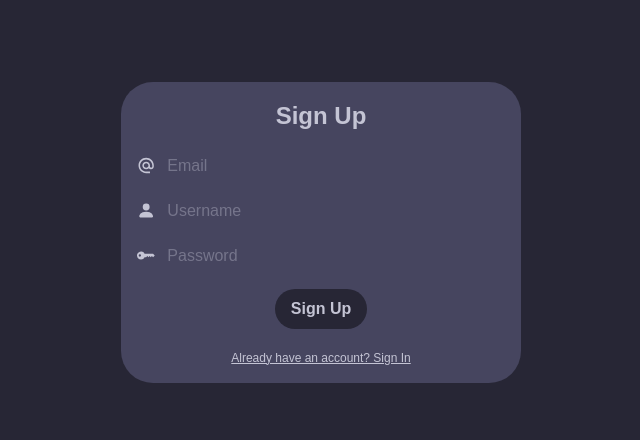
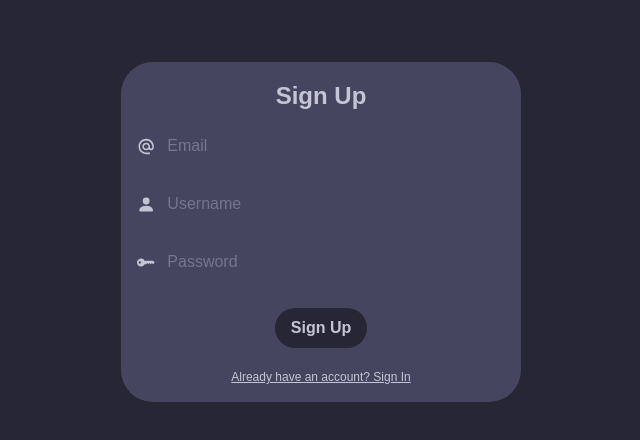
Before and after one commit to bredigian/chat-realtime, a React (Create React App) app: page /signup in a window 1280 px wide. Shown: the top 440 px of the page, without its empty margins (319-959 px from the left). Built offline with nearby package versions, Linux system fonts and the light colour scheme.

Commit message:
[feature] add form validator

```diff
--- a/src/components/form/index.jsx
+++ b/src/components/form/index.jsx
@@ -1,12 +1,19 @@
 import { BsFillKeyFill, BsFillPersonFill } from "react-icons/bs"
 import { Card, Input } from "../../components"
+import React, { useReducer } from "react"
 
 import { Link } from "react-router-dom"
 import { MdAlternateEmail } from "react-icons/md"
 import { Pulsar } from "@uiball/loaders"
-import React from "react"
+import { formReducer } from "../../store/reducers"
+import { initialState } from "../../store/reducers/form"
+import { onInputChange } from "../../utils"
 
 const Form = ({ type, onSubmit, isLogging }) => {
+  const [formState, dispatchFormState] = useReducer(formReducer, initialState)
+  const onHandleChangeInput = (value, type) => {
+    onInputChange(type, value, dispatchFormState, formState)
+  }
   return (
     <Card className="w-4/5 max-w-form flex flex-col items-center gap-5">
       <h1 className="text-lg font-bold text-primary">{type}</h1>
@@ -22,6 +29,11 @@ const Form = ({ type, onSubmit, isLogging }) => {
           icon={
             <MdAlternateEmail className="border-b border-transparent text-primary text-base" />
           }
+          onChange={(e) => onHandleChangeInput(e.target.value, "email")}
+          value={formState.email.value}
+          hasError={formState.email.hasError}
+          errorMessage={formState.email.errorMessage}
+          clicked={formState.email.clicked}
         />
         {type !== "Sign In" ? (
           <Input
@@ -32,6 +44,11 @@ const Form = ({ type, onSubmit, isLogging }) => {
             icon={
               <BsFillPersonFill className="border-b border-transparent text-primary text-base" />
             }
+            onChange={(e) => onHandleChangeInput(e.target.value, "username")}
+            value={formState.username.value}
+            hasError={formState.username.hasError}
+            errorMessage={formState.username.errorMessage}
+            clicked={formState.username.clicked}
           />
         ) : null}
         <Input
@@ -42,6 +59,11 @@ const Form = ({ type, onSubmit, isLogging }) => {
           icon={
             <BsFillKeyFill className="border-b border-transparent text-primary text-base" />
           }
+          onChange={(e) => onHandleChangeInput(e.target.value, "password")}
+          value={formState.password.value}
+          hasError={formState.password.hasError}
+          errorMessage={formState.password.errorMessage}
+          clicked={formState.password.clicked}
         />
         {isLogging ? (
           <Pulsar />
--- a/src/components/input/index.jsx
+++ b/src/components/input/index.jsx
@@ -3,18 +3,25 @@ import React from "react"
 
 const Input = ({
   label,
+  value,
+  hasError,
+  errorMessage,
+  clicked,
   icon,
-  subLabel,
   type,
   id,
   onSubmit,
   onChange,
-  value,
   border,
 }) => {
   return (
     <div className="w-full">
-      <Label subLabel={subLabel} icon={icon}>
+      <Label
+        icon={icon}
+        hasError={hasError}
+        errorMessage={errorMessage}
+        clicked={clicked}
+      >
         <input
           className={`bg-transparent focus:outline-none ${
             border && " border-b border-transparent focus:border-primary"
--- a/src/components/label/index.jsx
+++ b/src/components/label/index.jsx
@@ -1,13 +1,17 @@
 import React from "react"
 
-const Label = ({ icon, subLabel, children }) => {
+const Label = ({ icon, hasError, errorMessage, clicked, children }) => {
   return (
-    <div className="flex flex-col">
+    <div className="flex flex-col gap-2">
       <div className="flex flex-row items-center gap-3">
         {icon}
         {children}
       </div>
-      {subLabel ? <p className="text-xs">subLabel</p> : null}
+      <div className="sublabel h-sublabel">
+        {hasError && clicked ? (
+          <p className="text-error text-xs italic">{errorMessage}</p>
+        ) : null}
+      </div>
     </div>
   )
 }
--- /dev/null
+++ b/src/store/reducers/form/index.jsx
@@ -0,0 +1,30 @@
+import { UPDATE_FORM } from "../../../utils"
+
+export const initialState = {
+  email: { value: "", errorMessage: "", clicked: false, hasError: true },
+  password: { value: "", errorMessage: "", clicked: false, hasError: true },
+  username: { value: "", errorMessage: "", clicked: false, hasError: true },
+  isFormatValid: false,
+}
+
+const formReducer = (state, action) => {
+  switch (action.type) {
+    case UPDATE_FORM:
+      const { type, value, error, errorMessage, clicked, isValid } = action.data
+      return {
+        ...state,
+        [type]: {
+          ...state[type],
+          value,
+          error,
+          errorMessage,
+          clicked,
+        },
+        isValid,
+      }
+    default:
+      return state
+  }
+}
+
+export default formReducer
--- a/src/store/reducers/index.jsx
+++ b/src/store/reducers/index.jsx
@@ -1,3 +1,4 @@
 export { default as authReducer } from "./auth"
 export { default as usersReducer } from "./users"
 export { default as chatReducer } from "./messages"
+export { default as formReducer } from "./form"
--- /dev/null
+++ b/src/utils/index.js
@@ -0,0 +1,75 @@
+const formatEmail =
+  /^(([^<>()[\]\\.,;:\s@"]+(\.[^<>()[\]\\.,;:\s@"]+)*)|(".+"))@((\[[0-9]{1,3}\.[0-9]{1,3}\.[0-9]{1,3}\.[0-9]{1,3}\])|(([a-zA-Z\-0-9]+\.)+[a-zA-Z]{2,}))$/
+const minPasswordLenght = 6
+
+export const validateInput = (type, value) => {
+  let error = false
+  let errorMessage = ""
+  switch (type) {
+    case "email":
+      if (value.trim() === "") {
+        error = true
+        errorMessage = "Email is required"
+      } else {
+        if (!formatEmail.test(value)) {
+          error = true
+          errorMessage = "Email is not valid"
+        } else {
+          error = false
+          errorMessage = ""
+        }
+      }
+      break
+    case "password":
+      if (value.trim() === "") {
+        error = true
+        errorMessage = "Password is required"
+      } else {
+        if (value.length < minPasswordLenght) {
+          error = true
+          errorMessage = `Password must have at least ${minPasswordLenght} characters`
+        } else {
+          error = false
+          errorMessage = ""
+        }
+      }
+      break
+    case "username":
+      if (value.trim() === "") {
+        error = true
+        errorMessage = "Username is required"
+      } else {
+        error = false
+        errorMessage = ""
+      }
+      break
+    default:
+      break
+  }
+  return { error, errorMessage }
+}
+
+export const UPDATE_FORM = "UPDATE_FORM"
+
+export const onInputChange = (type, value, dispatch, formState) => {
+  const { error, errorMessage } = validateInput(type, value)
+  let isValid = true
+  for (const key in formState) {
+    const item = formState[key]
+    if (key !== type && item.error) {
+      isValid = false
+      break
+    }
+  }
+  dispatch({
+    type: UPDATE_FORM,
+    data: {
+      type,
+      value,
+      error,
+      errorMessage,
+      clicked: true,
+      isValid,
+    },
+  })
+}
--- a/src/views/auth/sign-in/index.jsx
+++ b/src/views/auth/sign-in/index.jsx
@@ -1,11 +1,14 @@
 import { Form, Loading } from "../../../components"
-import React, { useEffect, useState } from "react"
+import React, { useEffect, useReducer, useState } from "react"
 import { useDispatch, useSelector } from "react-redux"
 
+import { formReducer } from "../../../store/reducers"
+import { initialState } from "../../../store/reducers/form"
 import { signIn } from "../../../store/actions"
 import { useNavigate } from "react-router"
 
 const SignIn = () => {
+  const [formState] = useReducer(formReducer, initialState)
   const [loading, setLoading] = useState(false)
   const [isLogging, setIsLogging] = useState(false)
   const dispatch = useDispatch()
@@ -15,8 +18,8 @@ const SignIn = () => {
     e.preventDefault()
     setIsLogging(true)
     const user = {
-      email: e.target.email.value,
-      password: e.target.password.value,
+      email: formState.email.value,
+      password: formState.password.value,
     }
     dispatch(signIn(user.email, user.password))
     setTimeout(() => {
--- a/src/views/auth/sign-up/index.jsx
+++ b/src/views/auth/sign-up/index.jsx
@@ -1,11 +1,14 @@
 import { Form, Loading } from "../../../components"
-import React, { useEffect, useState } from "react"
+import React, { useEffect, useReducer, useState } from "react"
 import { useDispatch, useSelector } from "react-redux"
 
+import { formReducer } from "../../../store/reducers"
+import { initialState } from "../../../store/reducers/form"
 import { signUp } from "../../../store/actions"
 import { useNavigate } from "react-router"
 
 const SignUp = () => {
+  const [formState] = useReducer(formReducer, initialState)
   const [loading, setLoading] = useState(false)
   const [isLogging, setIsLogging] = useState(false)
   const dispatch = useDispatch()
@@ -15,9 +18,9 @@ const SignUp = () => {
     e.preventDefault()
     setIsLogging(true)
     const user = {
-      email: e.target.email.value,
-      username: e.target.username.value,
-      password: e.target.password.value,
+      email: formState.email.value,
+      username: formState.username.value,
+      password: formState.password.value,
     }
     dispatch(signUp(user.email, user.username, user.password))
     setTimeout(() => {
--- a/tailwind.config.js
+++ b/tailwind.config.js
@@ -14,6 +14,7 @@ module.exports = {
         full: "100vh",
         screen: "100%",
         loader: "400px",
+        sublabel: "5px",
       },
       maxWidth: {
         form: "400px",
@@ -40,6 +41,7 @@ module.exports = {
       primary: "#C4C4D4",
       secondary: "#272635",
       input: "#C4C4D460",
+      error: "#FF3333",
     },
     placeholderColor: {
       primary: "#C4C4D460",
```
